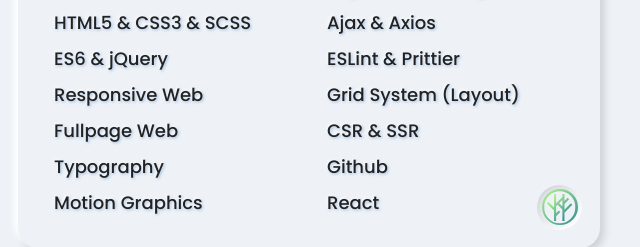
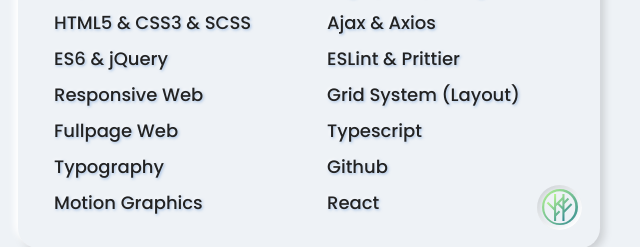
Before and after one commit to aroowsVd/soopullim, a plain HTML site: page index.html in a window 1280 px wide. Shown: the part 2028-2275 px from the top of the page, 640-1280 px from the left. Drawn offline with Linux system fonts and the light colour scheme; a web font is replaced by a local one.

Commit message:
knowledge fix

```diff
--- a/index.html
+++ b/index.html
@@ -192,7 +192,7 @@
                                     <p>Ajax & Axios</p>
                                     <p>ESLint & Prittier</p>
                                     <p>Grid System (Layout)</p>
-                                    <p>CSR & SSR</p>
+                                    <p>Typescript</p>
                                     <p>Github</p>
                                     <p>React</p>
                                 </li>
```
